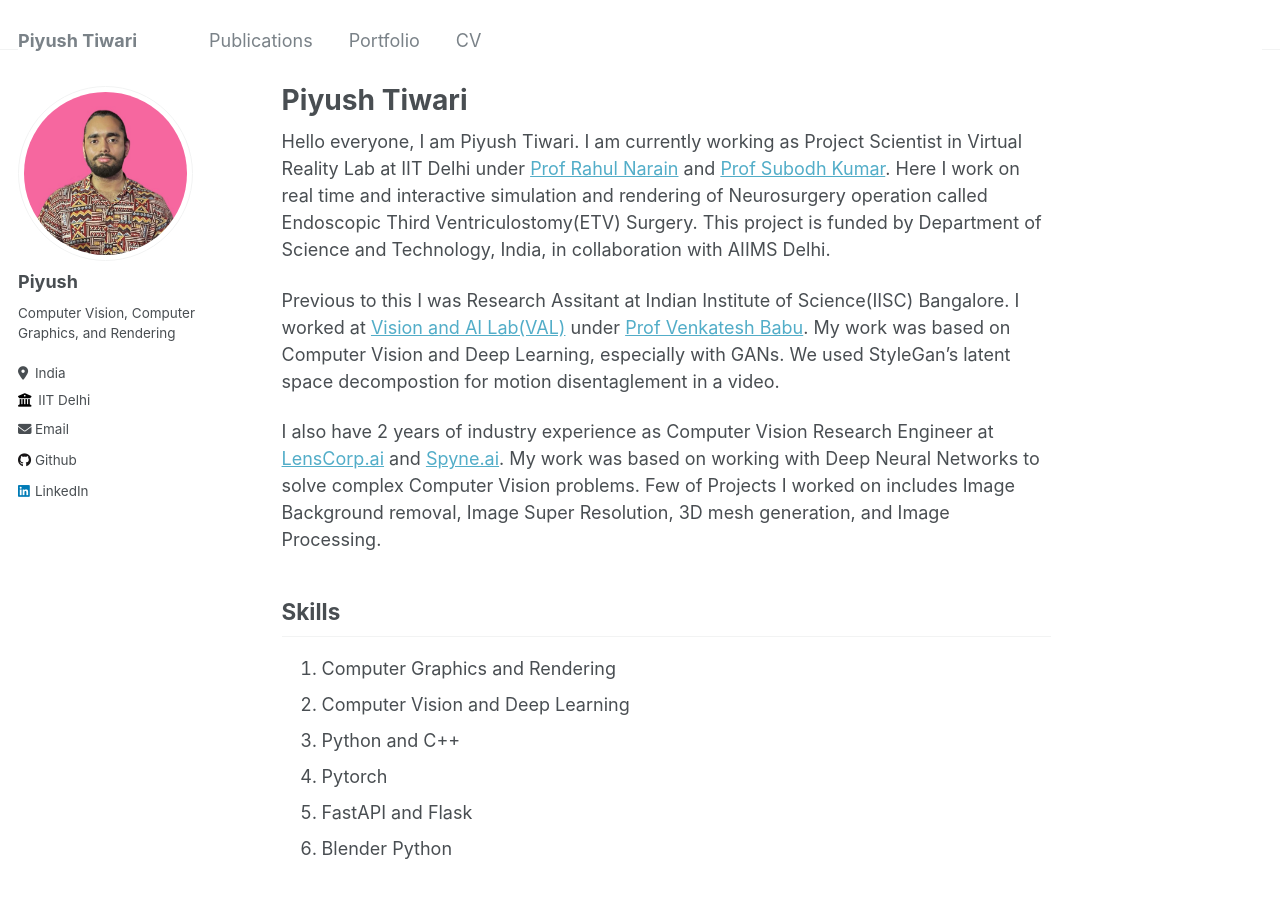
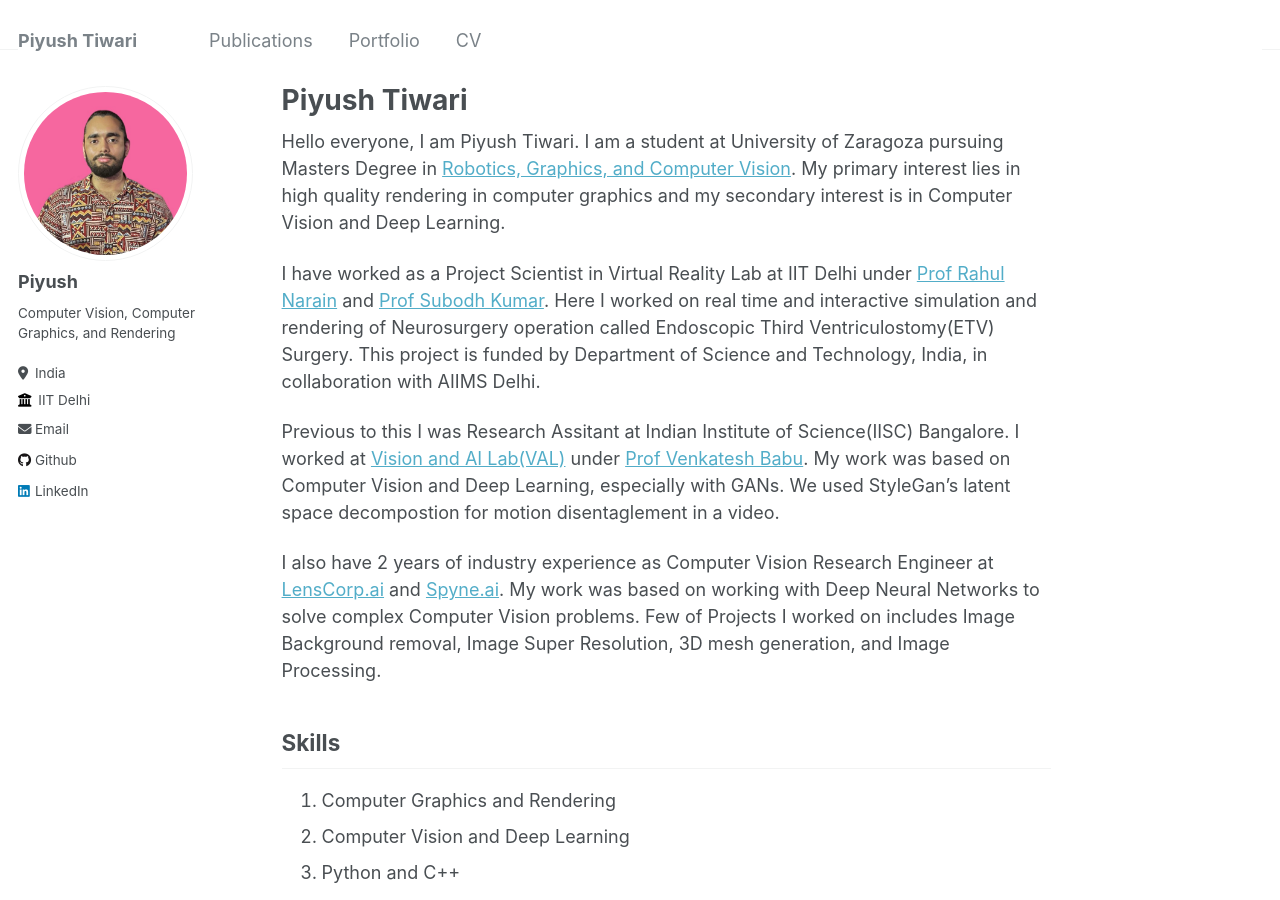
Before and after one commit to kashyappiyush1998/kashyappiyush1998.github.io, a Jekyll site: the page built from _pages/about.md, in a window 1280 px wide and 900 px high. Built offline with Jekyll 4.4.1, drawn with Linux system fonts in a browser that asks for light colours.

Commit message:
add renderer and masters

```diff
--- a/_pages/about.md
+++ b/_pages/about.md
@@ -7,7 +7,9 @@ redirect_from:
   - /about.html
 ---
 
-Hello everyone, I am Piyush Tiwari. I am currently working as Project Scientist in Virtual Reality Lab at IIT Delhi under [Prof Rahul Narain](https://www.cse.iitd.ac.in/~narain/) and [Prof Subodh Kumar](https://www.cse.iitd.ac.in/~subodh/). Here I work on real time and interactive simulation and rendering of Neurosurgery operation called Endoscopic Third Ventriculostomy(ETV) Surgery. This project is funded by Department of Science and Technology, India, in collaboration with AIIMS Delhi.
+Hello everyone, I am Piyush Tiwari. I am a student at University of Zaragoza pursuing Masters Degree in [Robotics, Graphics, and Computer Vision](https://eina.unizar.es/en/mrgcv). My primary interest lies in high quality rendering in computer graphics and my secondary interest is in Computer Vision and Deep Learning.
+
+I have worked as a Project Scientist in Virtual Reality Lab at IIT Delhi under [Prof Rahul Narain](https://www.cse.iitd.ac.in/~narain/) and [Prof Subodh Kumar](https://www.cse.iitd.ac.in/~subodh/). Here I worked on real time and interactive simulation and rendering of Neurosurgery operation called Endoscopic Third Ventriculostomy(ETV) Surgery. This project is funded by Department of Science and Technology, India, in collaboration with AIIMS Delhi.
 
 Previous to this I was Research Assitant at Indian Institute of Science(IISC) Bangalore. I worked at [Vision and AI Lab(VAL)](https://val.cds.iisc.ac.in/index.html) under [Prof Venkatesh Babu](https://cds.iisc.ac.in/faculty/venky/). My work was based on Computer Vision and Deep Learning, especially with GANs. We used StyleGan's latent space decompostion for motion disentaglement in a video.
 
```
Also changed, not shown: _pages/cv.md (+4 -1 lines), _portfolio/CustomRenderer.md (added, +9 -0 lines), 1 other file.
